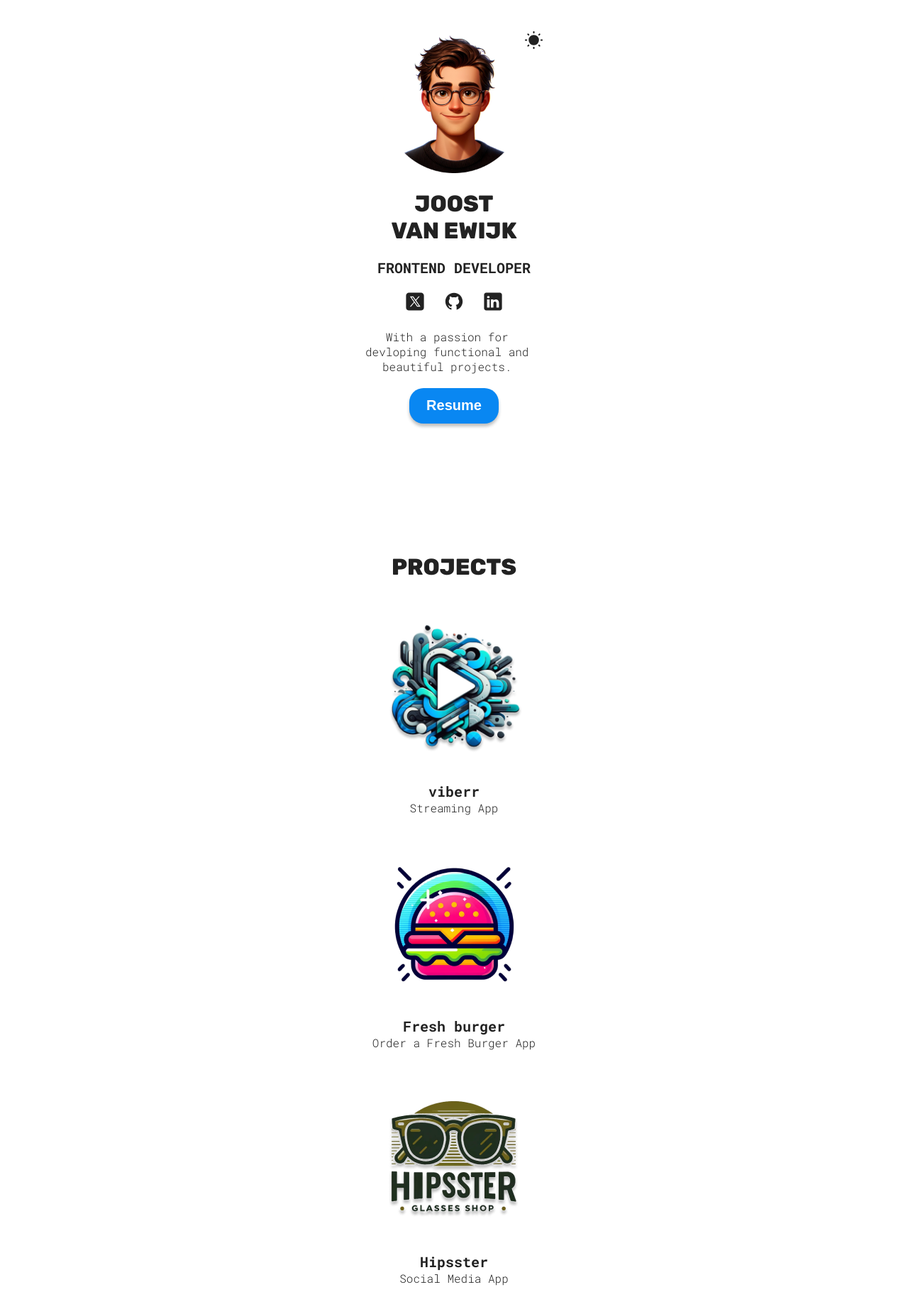
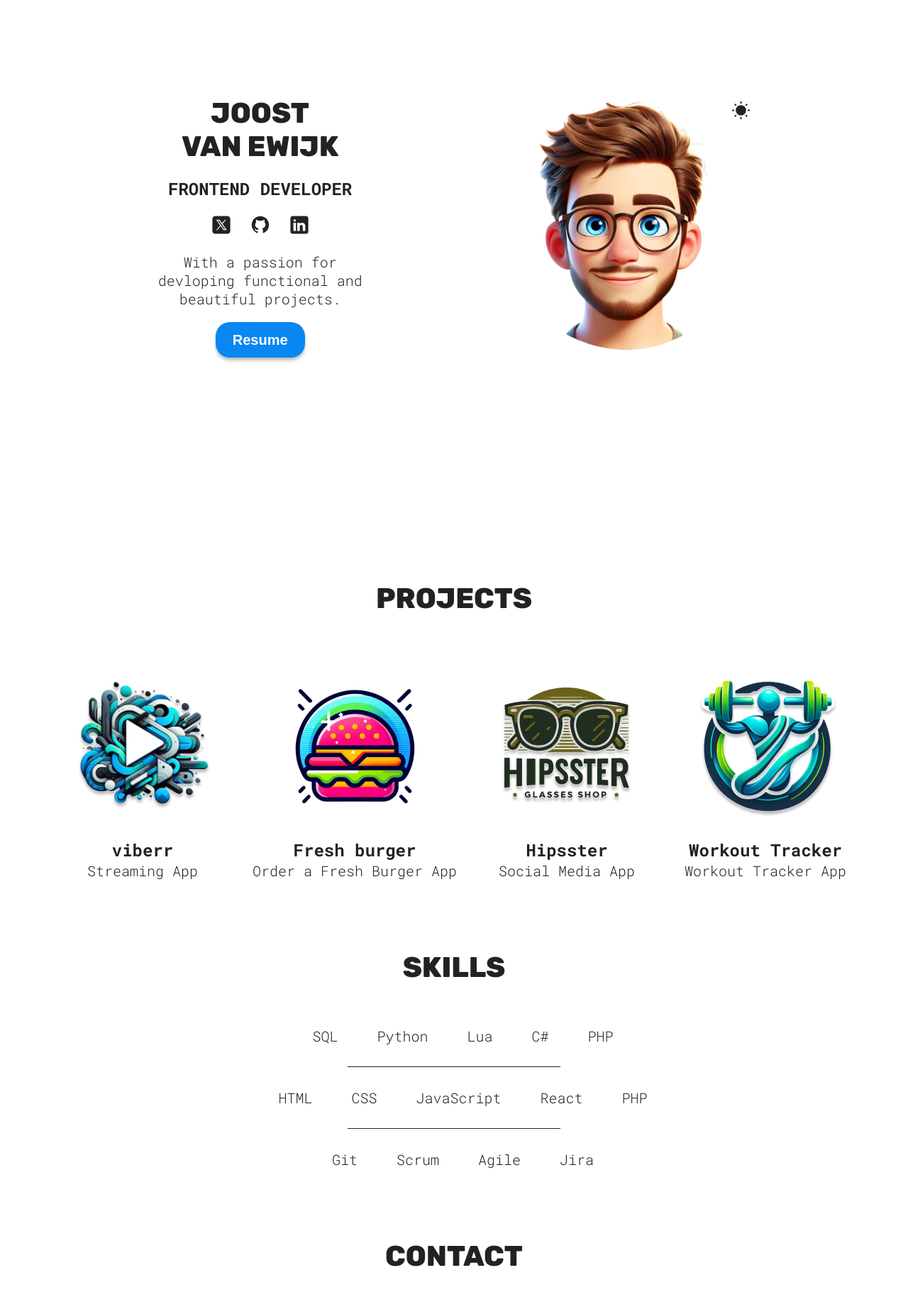
Before and after one commit to Josot/react-responsive-portfolio, a React (Vite) app: page / in a window 1280 px wide. Shown: the part 80-1932 px from the top of the page at 71% size. Built offline with nearby package versions, Linux system fonts and the light colour scheme.

Commit message:
Complete mobile/tablet/pc support

```diff
--- a/src/App.css
+++ b/src/App.css
@@ -73,3 +73,34 @@
 .hover {
   cursor: pointer;
 }
+
+@media (width >= 800px) {
+  #root {
+    gap: 100px;
+  }
+  h1 {
+    font-size: 40px;
+  }
+  h2,
+  h3 {
+    font-size: 24px;
+  }
+  p {
+    font-size: 20px;
+  }
+
+  .sectionTitle {
+    margin-bottom: 60px;
+  }
+  @media (width >= 1400px) {
+    #root {
+      gap: 200px;
+    }
+    h1 {
+      font-size: 48px;
+    }
+    .sectionTitle {
+      margin-bottom: 75px;
+    }
+  }
+}
--- a/src/sections/Contact/ContactStyles.module.css
+++ b/src/sections/Contact/ContactStyles.module.css
@@ -59,3 +59,22 @@
   transform: translateY(2px);
   box-shadow: 0 2px 2px rgba(0, 0, 0, 0.25);
 }
+
+@media (width >= 800px) {
+  textarea,
+  input:not([type="submit"]) {
+    width: 600px;
+    font-size: 20px;
+  }
+  form {
+    gap: 40px;
+  }
+}
+
+@media (width >= 1400px) {
+  textarea,
+  input:not([type="submit"]) {
+    width: 800px;
+    font-size: 20px;
+  }
+}
--- a/src/sections/Hero/Hero.jsx
+++ b/src/sections/Hero/Hero.jsx
@@ -1,5 +1,5 @@
 import styles from "./Herostyles.module.css";
-import heroImg from "../../assets/hero-img.png";
+import heroImg from "../../assets/me_pixar_no_bg.png";
 import themeIcon from "../../assets/sun.svg";
 import sun from "../../assets/sun.svg";
 import moon from "../../assets/moon.svg";
--- a/src/sections/Hero/Herostyles.module.css
+++ b/src/sections/Hero/Herostyles.module.css
@@ -75,3 +75,25 @@
   flex-direction: column;
   gap: 20px;
 }
+
+@media (width >= 800px) {
+  .container {
+    flex-direction: row-reverse;
+    align-items: center;
+    justify-content: space-evenly;
+
+    .hero {
+      max-width: 350px;
+      width: 350px;
+    }
+  }
+}
+
+@media (width >= 1400px) {
+  .container {
+    .hero {
+      max-width: 400px;
+      width: 400px;
+    }
+  }
+}
--- a/src/sections/Skills/SkillsStyles.module.css
+++ b/src/sections/Skills/SkillsStyles.module.css
@@ -30,3 +30,17 @@
   background-color: var(--text-color);
   margin: 30px auto;
 }
+
+@media (width >= 800px) {
+  .skillList {
+    max-width: fit-content;
+    gap: 30px;
+
+    p {
+      font-size: 20px;
+    }
+  }
+  hr {
+    width: 300px;
+  }
+}
--- a/src/sections/projects/ProjectsStyles.module.css
+++ b/src/sections/projects/ProjectsStyles.module.css
@@ -20,11 +20,20 @@
   a:hover {
     transform: scale(1.05);
   }
+}
 
+.projectsContainer {
+  display: flex;
+  flex-direction: column;
+  align-items: center;
+  gap: 30px;
+}
+
+@media (width >= 800px) {
   .projectsContainer {
-    display: flex;
-    flex-direction: column;
-    align-items: center;
-    gap: 30px;
+    flex-direction: row;
+    flex-wrap: wrap;
+    justify-content: space-evenly;
+    padding: 0 30px;
   }
 }
```
Also changed, not shown: src/assets/me_pixar_no_bg.png (added).
